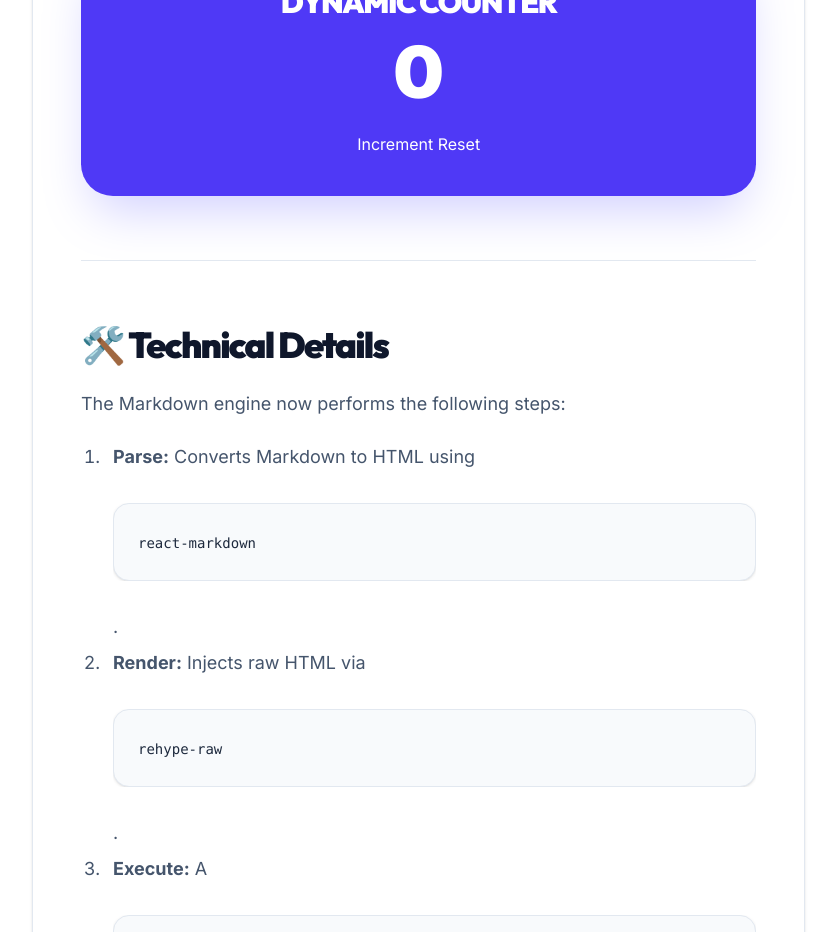
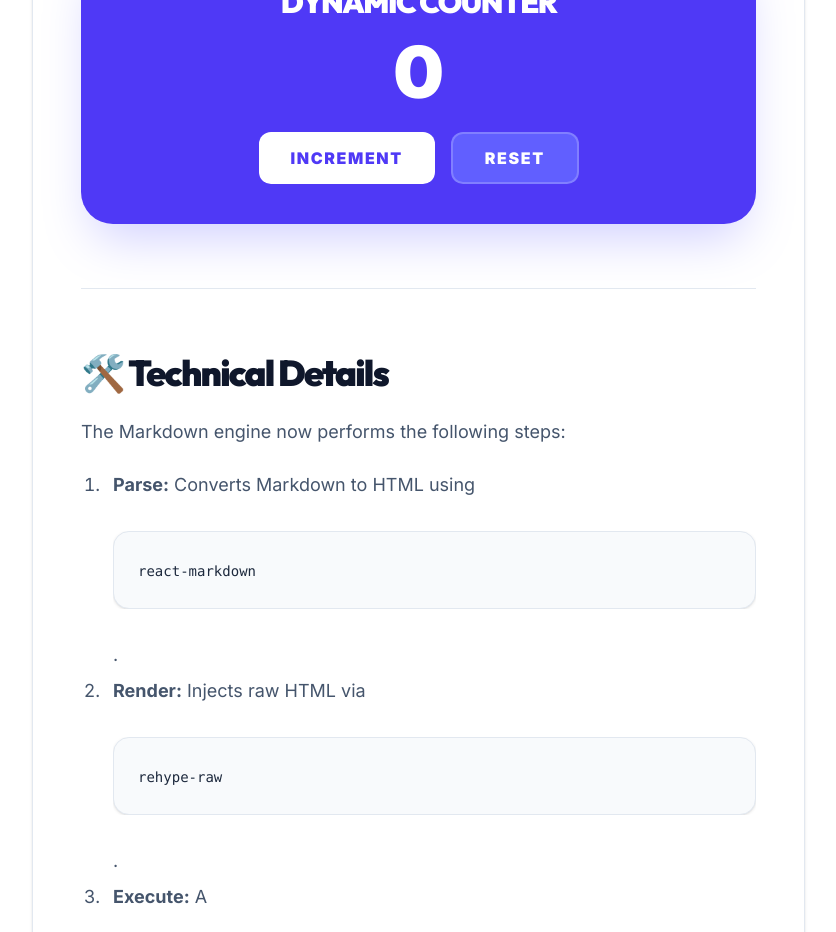
Before and after one commit to Zenx-d/Exhibition-Proj-Template, a Next.js app: page /projects/Zen-Exhibition in a window 1280 px wide. Shown: the part 1360-2292 px from the top of the page, without its empty margins (16-852 px from the left). Built offline with nearby package versions, Linux system fonts and the light colour scheme; no server answers; the database is empty.

Commit message:
rendering engine fixes and additions

```diff
--- a/components/MarkdownRenderer.js
+++ b/components/MarkdownRenderer.js
@@ -1,15 +1,30 @@
 'use client';
 
-import { useRef } from 'react';
+import { useRef, useEffect } from 'react';
 import ReactMarkdown from 'react-markdown';
 import remarkGfm from 'remark-gfm';
 import rehypeRaw from 'rehype-raw';
-import rehypeSanitize, { defaultSchema } from 'rehype-sanitize';
 import { cn } from './Badge';
 import ErrorBoundary from './ErrorBoundary';
 
 export default function MarkdownRenderer({ content, className }) {
   const containerRef = useRef(null);
+
+  // Re-enable dynamic script execution for custom exhibition widgets
+  useEffect(() => {
+    if (!containerRef.current) return;
+    const scripts = containerRef.current.querySelectorAll('script');
+    scripts.forEach((oldScript) => {
+      if (oldScript.hasAttribute('data-executed')) return;
+      const newScript = document.createElement('script');
+      Array.from(oldScript.attributes).forEach((attr) => {
+        newScript.setAttribute(attr.name, attr.value);
+      });
+      newScript.appendChild(document.createTextNode(oldScript.innerHTML));
+      newScript.setAttribute('data-executed', 'true');
+      oldScript.parentNode.replaceChild(newScript, oldScript);
+    });
+  }, [content]);
 
   if (!content) return null;
 
@@ -21,19 +36,7 @@ export default function MarkdownRenderer({ content, className }) {
       <ErrorBoundary>
         <ReactMarkdown
           remarkPlugins={[remarkGfm]}
-          rehypePlugins={[
-            rehypeRaw,
-            [rehypeSanitize, {
-              ...defaultSchema,
-              attributes: {
-                ...defaultSchema.attributes,
-                // Allow specific safe attributes that might be useful for styling
-                '*': ['className', 'style'],
-                'iframe': ['src', 'width', 'height', 'frameBorder', 'allow', 'allowFullScreen']
-              },
-              tagNames: [...defaultSchema.tagNames, 'iframe', 'video', 'source']
-            }]
-          ]}
+          rehypePlugins={[rehypeRaw]}
           components={{
             h1: (props) => <h1 className="text-4xl md:text-5xl font-black tracking-tighter mb-8 mt-12 text-slate-900 dark:text-white leading-tight" {...props} />,
             h2: (props) => <h2 className="text-3xl md:text-4xl font-black tracking-tighter mb-6 mt-10 text-slate-900 dark:text-white" {...props} />,
```
Also changed, not shown: 1 other file (tests, documents, lock files or other folders).
